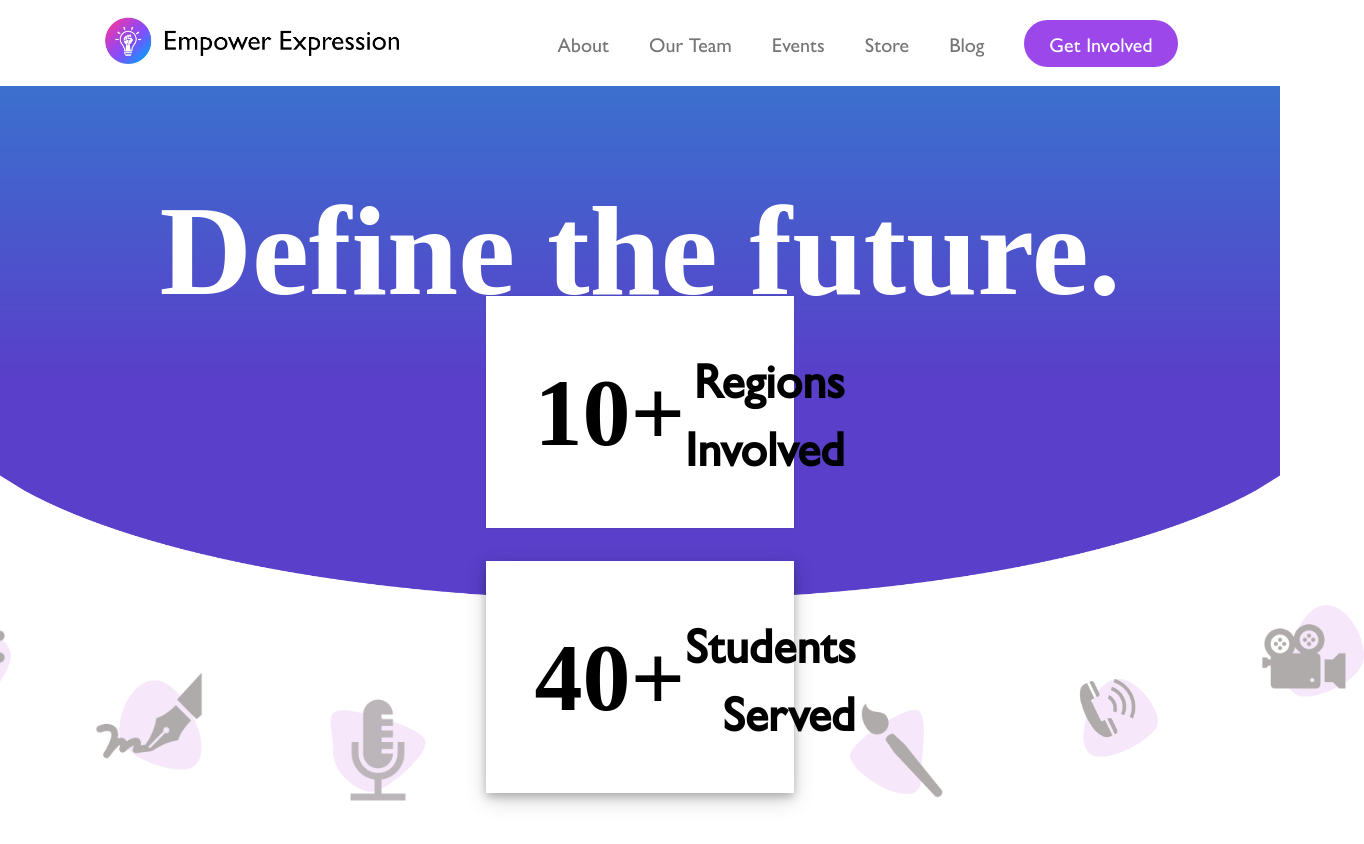
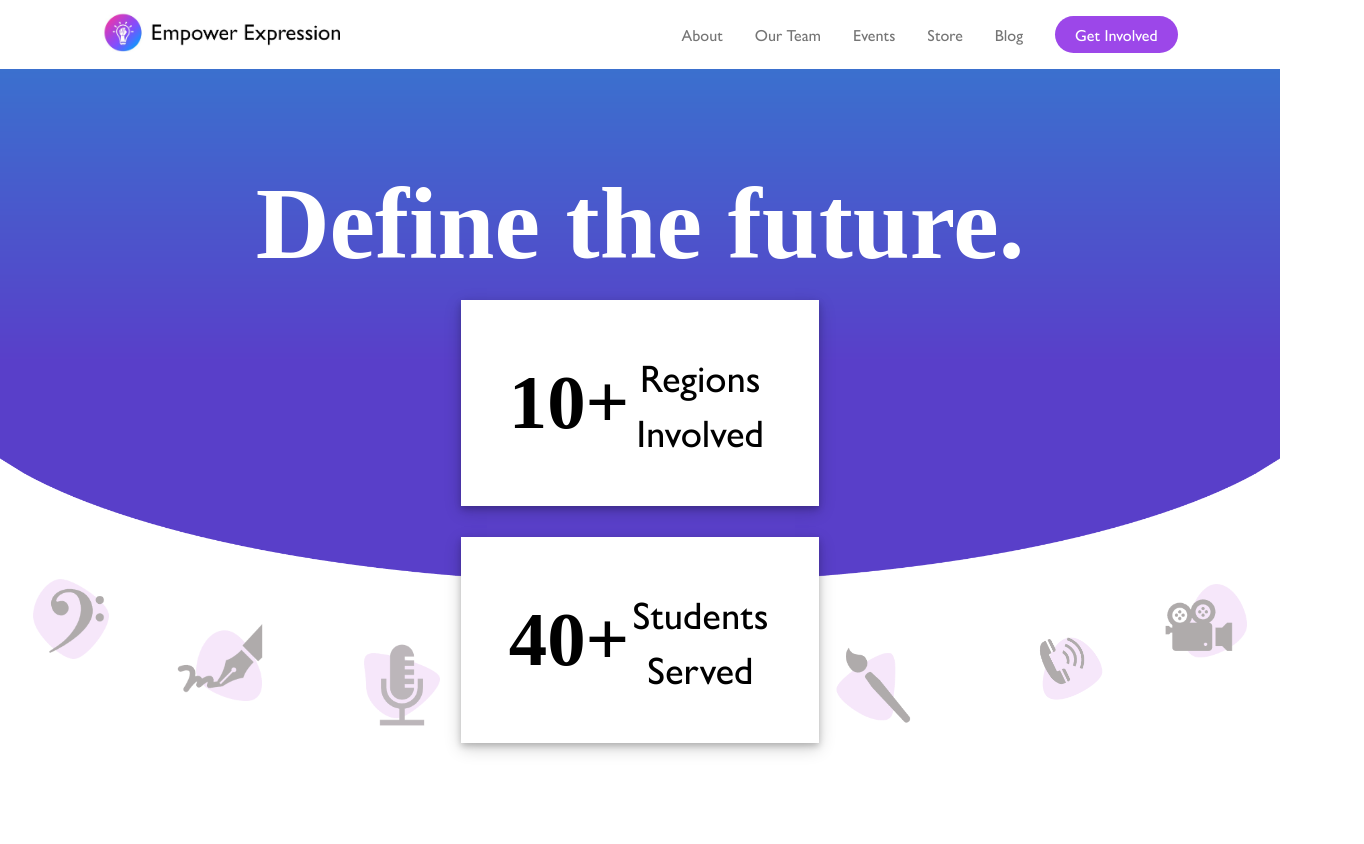
Before and after one commit to Phoenix7695/Phoenix7695.github.io, a plain HTML site: page index.html in a window 1280 px wide. Shown: the whole page, 1364 px wide, since content can reach past the window. Drawn offline with Linux system fonts and the light colour scheme; a web font is replaced by a local one.

Commit message:
fixed positioning on varying resolutions

```diff
--- a/index.html
+++ b/index.html
@@ -11,7 +11,7 @@
 <body>
     <div class="container">
         <header>
-            <a class="logo" href="index.html"><img class="logo" src="assets/logo.jpg" style="height: 50px; width: auto;" alt="Empower Expression Home"></a>
+            <a class="logo" href="index.html"><img class="logo" src="assets/logo.jpg" style="height: 3.125vw; width: auto;" alt="Empower Expression Home"></a>
             <nav>
                 <ul class="nav_links">
                     <li><a href="#">About</a></li>
--- a/styles.css
+++ b/styles.css
@@ -10,8 +10,9 @@
     padding: 0;
 }
 
-body {
-    margin: 0rem;
+body, html {
+    height: 100%;
+    margin: 0;
 }
 
 h1 {
@@ -32,12 +33,12 @@ h2 {
 li, a, button {
     font-family: 'Gill Sans Nova';
     color: rgb(117, 117, 117);
-    font-size: 1.25rem;
+    font-size: 1.25vw;
     text-decoration: none !important;
 }
 
 nav {
-    padding-right: 1.25rem;
+    padding-right: 1.25vw;
 }
 
 button {
@@ -48,7 +49,7 @@ header {
     display: flex;
     justify-content: flex-end;
     align-items: center;
-    padding: .9375rem 8%;
+    padding: .9375vw 8%;
 }
 
 .logo {
@@ -64,7 +65,7 @@ header {
 .nav_links li {
     display: inline-block;
     flex-direction: row;
-    padding: 0rem 1.25rem;
+    padding: 0vw 1.25vw;
 }
 
 .nav_links li a {
@@ -76,10 +77,10 @@ header {
 }
 
 button {
-    padding: .5625rem 1.5625rem;
+    padding: .5625vw 1.5625vw;
     background-color: #9c47e9;
     border: none;
-    border-radius: 1.875rem;
+    border-radius: 1.875vw;
     cursor: pointer;
     transition: all 0.3s ease 0s;
 }
@@ -100,7 +101,7 @@ button:hover {
     max-width: 100%;
     max-height: 100vh;
     width: auto;
-    margin: auto;
+    margin: 0;
 }
 
 .hero-text {
@@ -110,42 +111,43 @@ button:hover {
     top: 15%;
     left: 50%;
     transform: translate(-50%, -50%);
-    font-size: 8rem;
+    font-size: 8vw;
     white-space: nowrap;
     overflow: hidden;
 }
 
 .boxed {
-    text-align: right;
+    /* text-align: right; */
     position: relative;
     background: white;
-    margin-right: 38%;
-    margin-left: 38%;
+    margin-right: 36vw;
+    margin-left: 36vw;
     padding: 3rem;
     bottom: 28%;
     display: flex;
     flex-direction: row;
     justify-content: space-around;
     align-items: center;
-    box-shadow: 0 .25px .5px 0 rgba(0, 0, 0, 0.2), 0 .375px 1.25px 0 rgba(0, 0, 0, 0.19);
+    box-shadow: 0 .25vw .5vw 0 rgba(0, 0, 0, 0.2), 0 .375vw 1.25vw 0 rgba(0, 0, 0, 0.19);
 }
 
 .boxed-text-1 {
-    font-size: 6rem;
+    font-size: 6vw;
 }
 
 .boxed-text-2 {
-    font-size: 3rem;
+    font-size: 3vw;
     font-family: 'Gill Sans Nova';
+    font-weight: normal;
 }
 
 .boxed-2 {
     bottom: 25%;
-    box-shadow: 0 4px 8px 0 rgba(0, 0, 0, 0.2), 0 6px 20px 0 rgba(0, 0, 0, 0.19);
+    box-shadow: 0 .25vw .5vw 0 rgba(0, 0, 0, 0.2), 0 .375vw 1.25vw 0 rgba(0, 0, 0, 0.19);
 }
 
 .icons {
-    width: 110px;
+    width: 6.875vw;
     height: auto;
     transition: all 0.3s ease 0s;
 }
@@ -156,36 +158,36 @@ button:hover {
 
 .icon-1 {
     position: relative;
-    bottom: 42%;
-    right: 30%;
+    bottom: 33vw;
+    right: 26vw;
 }
 
 .icon-2 {
     position: relative;
-    bottom: 37%;
-    right: 25%;
+    bottom: 30vw;
+    right: 22vw;
 }
 
 .icon-3 {
     position: relative;
-    bottom: 34%;
-    right: 16%;
+    bottom: 28vw;
+    right: 15vw;
 }
 
 .icon-6 {
     position: relative;
-    bottom: 43%;
-    left: 30%;
+    bottom: 33vw;
+    left: 26vw;
 }
 
 .icon-5 {
     position: relative;
-    bottom: 38%;
-    left: 23%;
+    bottom: 30vw;
+    left: 22vw;
 }
 
 .icon-4 {
     position: relative;
-    bottom: 34%;
-    left: 16%;
+    bottom: 28vw;
+    left: 15vw;
 }
```
